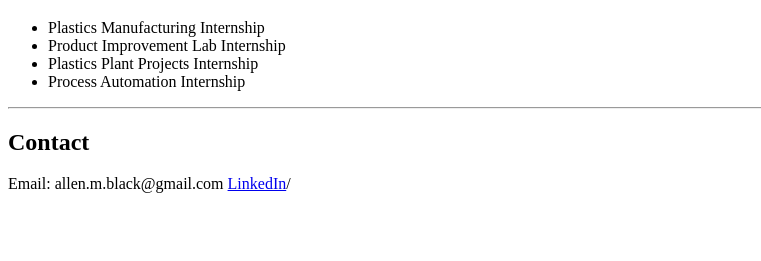
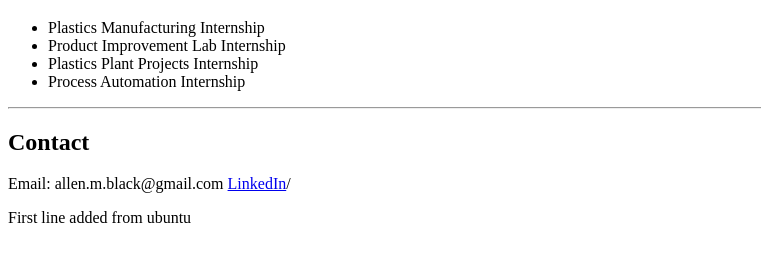
Before and after one commit to allenmb/activ, a plain HTML site: page index.html in a window 1280 px wide. Shown: the part 293-554 px from the top of the page, without its empty margins (0-761 px from the left). Drawn offline with Linux system fonts and the light colour scheme.

Commit message:
First ubuntu commit

```diff
--- a/index.html
+++ b/index.html
@@ -28,6 +28,7 @@ making websites in his spare time.</p>
 <h2>Contact</h2>
 <p>Email: allen.m.black@gmail.com  <a
 href="https://www.linkedin.com/in/allen-black-113b65a4">LinkedIn</a>/</p>
+<p>First line added from ubuntu</p>
 
 </body>
 </html>
```
